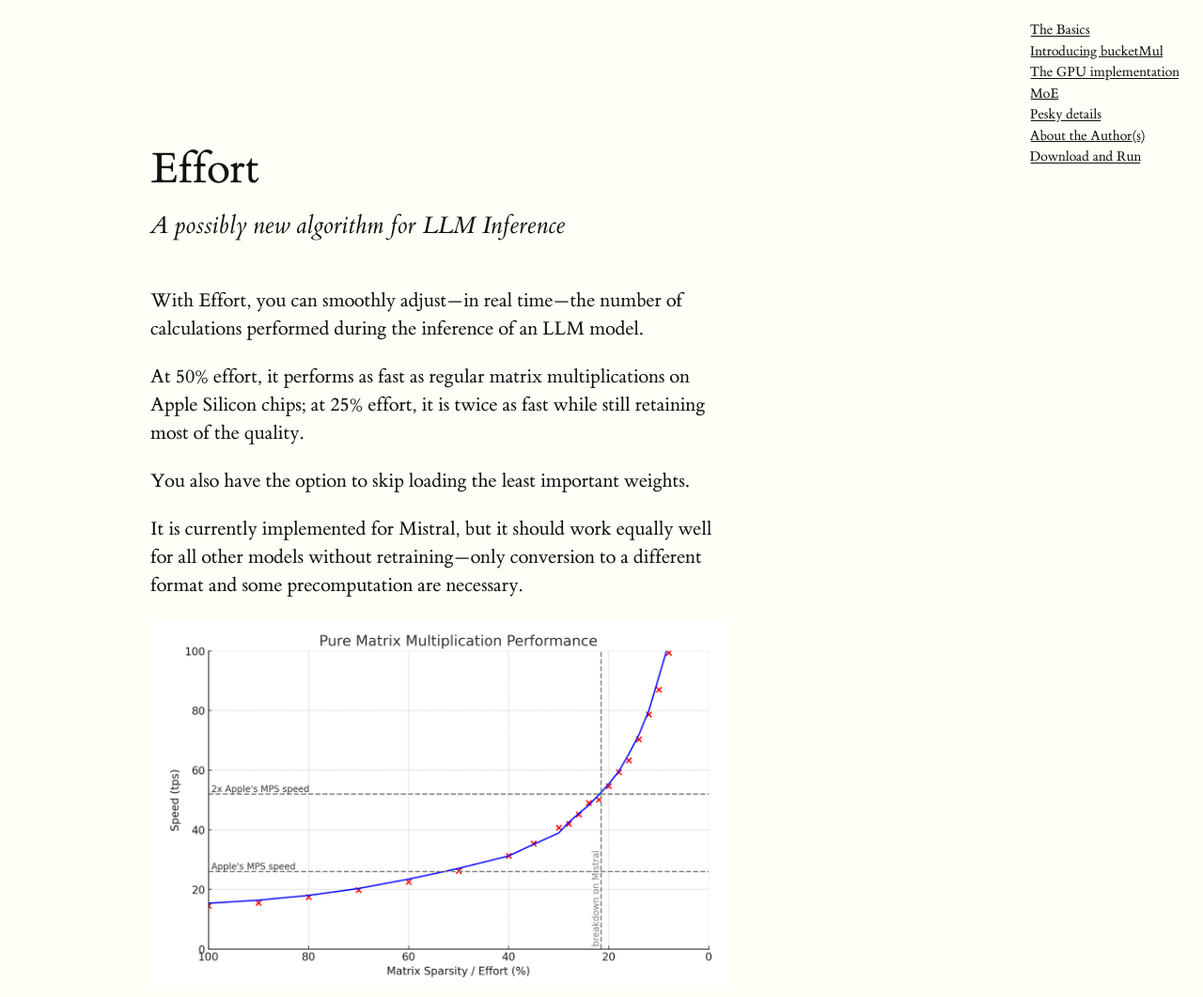
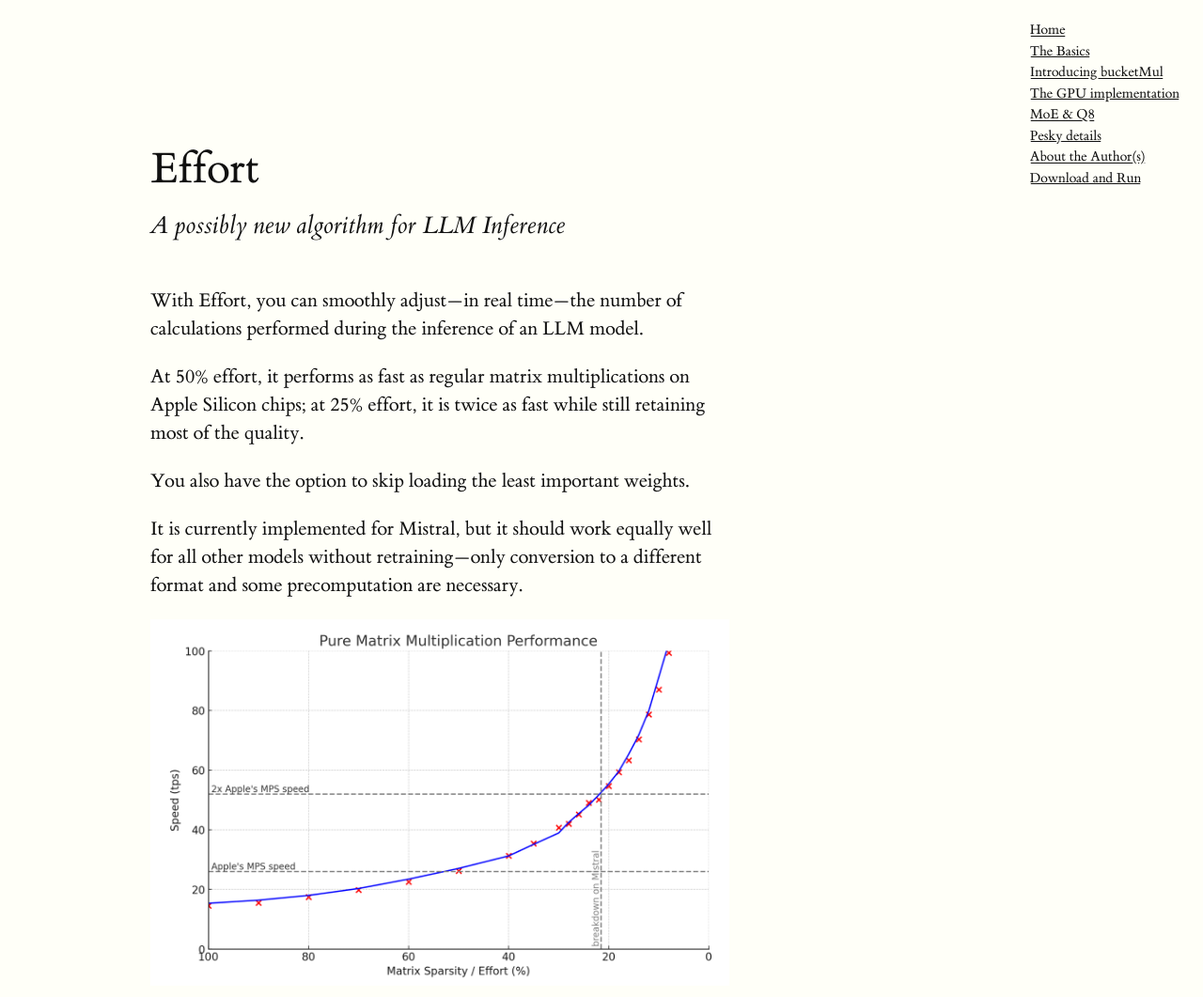
Before and after one commit to kolinko/effort, a website: page docs/index.html in a window 1280 px wide. Shown: the top 1061 px of the page at 94% size. Drawn offline with Linux system fonts and the light colour scheme.

Commit message:
index improvement

```diff
--- a/docs/index.html
+++ b/docs/index.html
@@ -29,11 +29,13 @@
   <body>
   	<p>
   <div style="float: right; padding-right:25px; margin-right:0px; line-height:1.5">
+      <a href="index.html">Home</a><br>
+
   <a href="equations.html">The Basics</a><br>
    <a href="bucketmul.html">Introducing bucketMul</a>
    <br>
       <a href="gpu.html">The GPU implementation</a><br>
-    <a href="q8.html">MoE</a><br>
+    <a href="q8.html">MoE & Q8</a><br>
      <a href="pesky.html">Pesky details</a><br>
      <a href="about.html">About the Author(s)</a> <br>
      <a href="setup.html">Download and Run</a>
```
